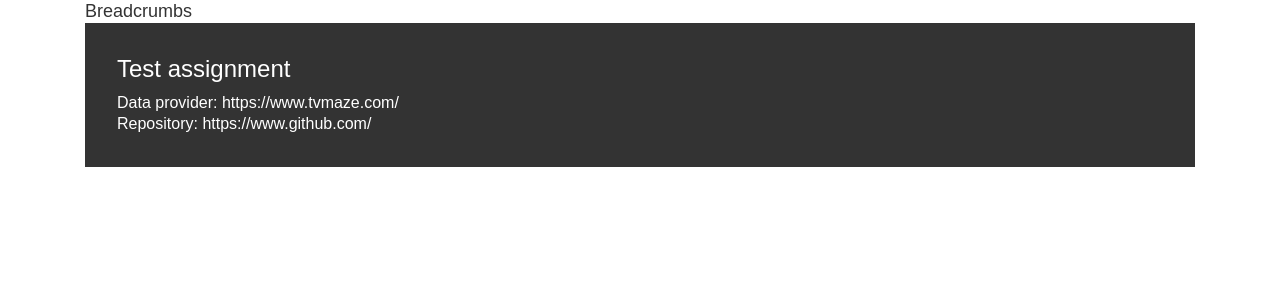
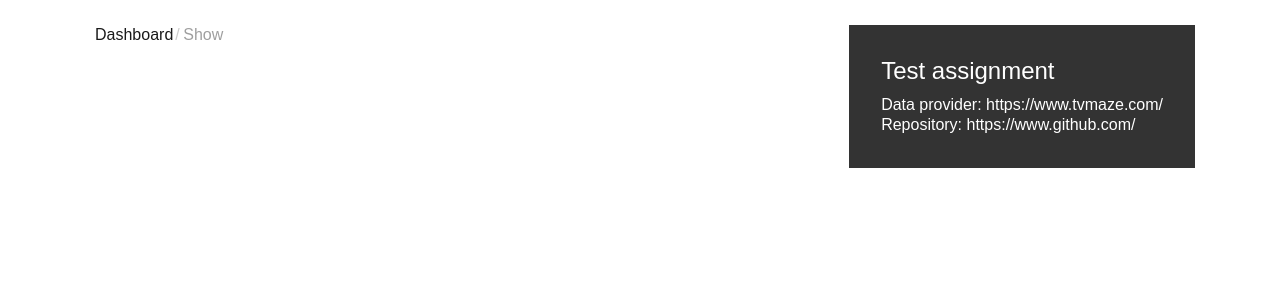
Before and after one commit to codeking4u/movie-time, a Vue app: page /show/1 in a window 1280 px wide. Shown: the top 300 px of the page. Built offline with nearby package versions, Linux system fonts and the light colour scheme; no server answers.

Commit message:
header +breadcrumbs

```diff
--- a/src/App.vue
+++ b/src/App.vue
@@ -1,20 +1,17 @@
 <script lang="ts">
 import { defineComponent } from 'vue'
 import Header from './components/common/Header.vue'
-import TestInfo from './components/common/TestInfo.vue'
 
 export default defineComponent({
   name: 'App',
   components: {
-    Header,
-    TestInfo
+    Header
   }
 })
 </script>
 
 <template>
   <Header />
-  <TestInfo />
   <router-view />
 </template>
 
--- a/src/components/EpisodeTile.vue
+++ b/src/components/EpisodeTile.vue
@@ -10,9 +10,7 @@ export default defineComponent({
       type: Object as PropType<Episode>
     }
   },
-  setup(props) {
-    console.log(props.episodeDetails)
-  }
+  setup(props) {}
 })
 </script>
 
--- a/src/components/common/BreadCrumbs.vue
+++ b/src/components/common/BreadCrumbs.vue
@@ -1,7 +1,117 @@
 <template>
-  <div>Breadcrumbs</div>
+  <div>
+    <ul class="breadcrumbs flex">
+      <li v-for="(breadcrumb, index) in breadcrumbs" :key="index">
+        <template v-if="breadcrumb.active">
+          <span class="active"> {{ breadcrumb.label }}</span></template
+        >
+        <template v-else>
+          <router-link :to="breadcrumb.route">{{ breadcrumb.label }}</router-link>
+        </template>
+      </li>
+    </ul>
+  </div>
 </template>
 
-<script setup lang="ts"></script>
+<script>
+import { ref, watchEffect, watch, nextTick } from 'vue'
+import { useRoute } from 'vue-router'
 
-<style scoped></style>
+export default {
+  name: 'BreadCrumbs',
+  setup() {
+    const breadcrumbs = ref([])
+    const route = useRoute()
+    watchEffect(() => {
+      breadcrumbs.value = getBreadcrumbs(route)
+    })
+
+    // Update breadcrumbs when route changes
+    watch(route, (to, from) => {
+      breadcrumbs.value = getBreadcrumbs(to)
+    })
+
+    function getBreadcrumbs(route) {
+      const breadcrumbs = []
+
+      if (route.matched && route.matched.length > 0) {
+        const matched = route.matched
+        const showName = route.matched.instances?.showdata.name
+
+        const fullpath = route.fullPath
+
+        if (fullpath !== '/') {
+          breadcrumbs.push({
+            label: 'Dashboard',
+            route: '/',
+            active: false
+          })
+        }
+
+        const instance = route.matched.instances?.default
+        nextTick(() => {
+          if (instance && instance.showdata.name) {
+            console.log('check- ' + instance.showdata.name)
+          }
+        })
+
+        matched.forEach((match) => {
+          if (match.meta.title) {
+            breadcrumbs.push({
+              label: match.meta.title,
+              route: fullpath,
+              active: true
+            })
+          }
+        })
+      }
+      console.log('asd-' + JSON.stringify(route.matched))
+      console.log('breadcrumbs-' + JSON.stringify(breadcrumbs))
+      return breadcrumbs
+    }
+
+    return {
+      breadcrumbs
+    }
+  }
+}
+</script>
+
+<style lang="scss">
+.breadcrumbs {
+  list-style: none;
+  flex-wrap: wrap;
+  margin: 0;
+  padding: 0;
+  font-size: 1rem;
+
+  li {
+    position: relative;
+    padding-left: 10px;
+    color: #000;
+
+    &::before {
+      content: '/';
+      position: absolute;
+      left: 2px;
+      color: #ccc;
+    }
+
+    &:first-child::before {
+      content: none;
+    }
+
+    .active {
+      color: #9f9f9f;
+    }
+
+    a {
+      color: #1a1a1a;
+    }
+  }
+}
+
+.router-link-active {
+  font-weight: bold;
+}
+</style>
--- a/src/components/common/Header.vue
+++ b/src/components/common/Header.vue
@@ -1,18 +1,26 @@
 <template>
-  <div><BreadCrumbs /></div>
+  <header class="flex flex-jc-sb">
+    <BreadCrumbs />
+    <TestInfo />
+  </header>
 </template>
 
 <script lang="ts">
 import { defineComponent } from 'vue'
+import TestInfo from './TestInfo.vue'
 import BreadCrumbs from './BreadCrumbs.vue'
 
 export default defineComponent({
   name: 'Header',
-  components: { BreadCrumbs },
+  components: { TestInfo, BreadCrumbs },
   setup() {
     return {}
   }
 })
 </script>
 
-<style scoped></style>
+<style scoped>
+header {
+  padding: 25px 0;
+}
+</style>
--- a/src/router/index.ts
+++ b/src/router/index.ts
@@ -7,18 +7,21 @@ const routes = [
   {
     path: '/',
     name: 'Home',
-    component: Home
+    component: Home,
+    meta: { title: 'Dashboard' }
   },
   {
     path: '/search',
     name: 'Search',
-    component: Search
+    component: Search,
+    meta: { title: 'Search' }
   },
   {
     path: '/show/:id',
     name: 'ShowDetail',
     component: ShowDetail,
-    props: true
+    props: true,
+    meta: { title: 'Show' }
   }
 ]
 const router = createRouter({
--- a/src/views/Home.vue
+++ b/src/views/Home.vue
@@ -39,8 +39,6 @@ export default defineComponent({
         const max = allShows.value.length - SHOW_COUNT
         const randomIndex = Math.floor(Math.random() * (max - 0) + 0)
         randomShows.value = allShows.value.slice(randomIndex, randomIndex + SHOW_COUNT)
-
-        console.log(updatedShows.value)
       } catch (error) {
         console.log(`Error: ${error}`)
       }
--- a/src/views/ShowDetail.vue
+++ b/src/views/ShowDetail.vue
@@ -53,4 +53,8 @@ export default defineComponent({
 })
 </script>
 
-<style scoped></style>
+<style scoped>
+.sDetails {
+  margin: 25px 0;
+}
+</style>
--- a/tsconfig.json
+++ b/tsconfig.json
@@ -5,7 +5,10 @@
     "baseUrl": ".",
     "paths": {
       "@/*": ["./src/*"]
-    }
+    } /* ,
+    "typeRoots": ["./types"],
+    "noImplicitAny": false,
+    "allowJs": true */
   },
 
   "references": [
```
